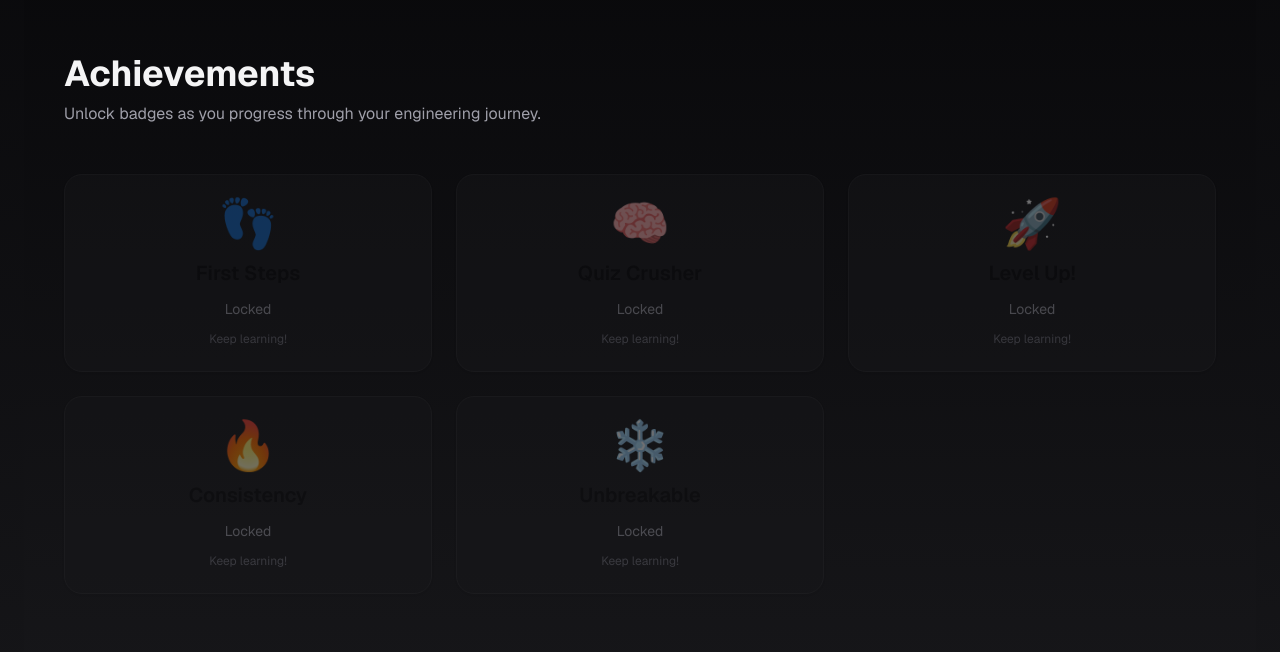
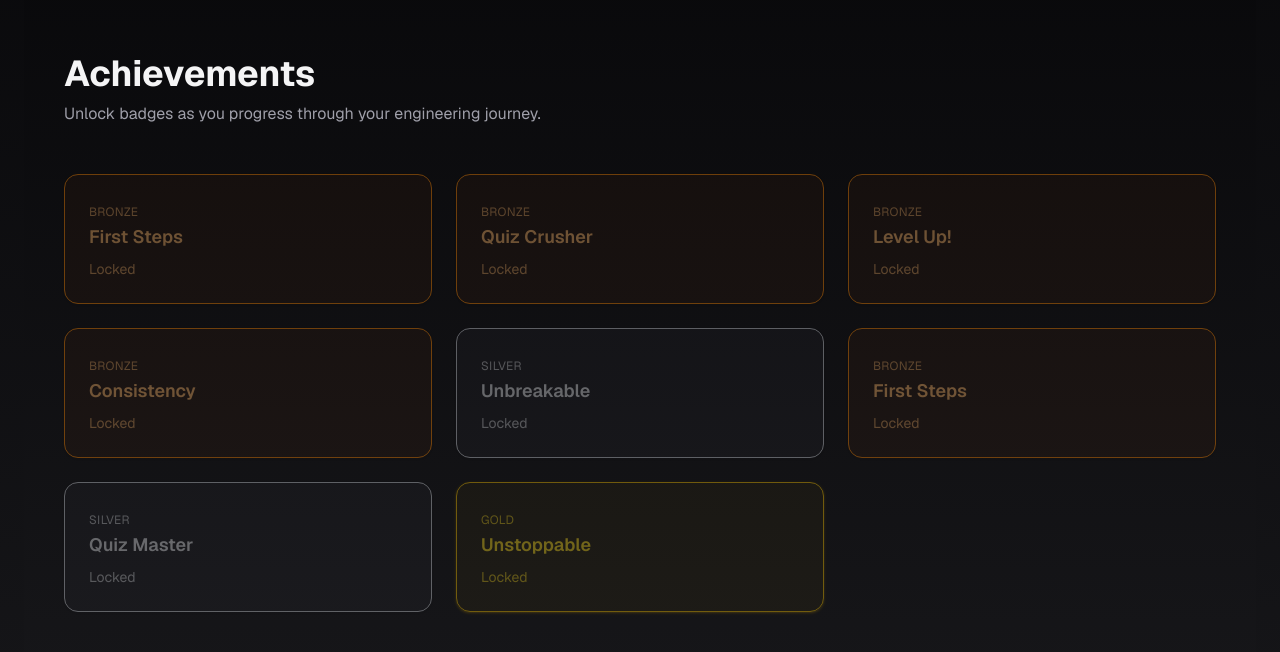
Before and after one commit to CodeverseOnGit/SoftwareEngg_FE, a Next.js app in the folder gamified_sw/: page /achievements in a window 1280 px wide. Shown: the part 106-758 px from the top of the page. Built offline with nearby package versions, Linux system fonts and the light colour scheme.

Commit message:
rarity tiers added

```diff
--- a/gamified_sw/app/achievements/page.tsx
+++ b/gamified_sw/app/achievements/page.tsx
@@ -1,8 +1,8 @@
 "use client";
 
-import { Card, CardContent } from "@/components/ui/card";
 import { motion } from "framer-motion";
 import { achievements } from "@/app/data/achievements";
+import AchievementCard from "@/components/AchievementCard";
 
 export default function AchievementGalleryPage() {
   const unlockedIds = JSON.parse(
@@ -34,24 +34,10 @@ export default function AchievementGalleryPage() {
                 animate={{ opacity: 1, y: 0 }}
                 transition={{ delay: i * 0.05 }}
               >
-                <Card
-                  className={`rounded-2xl border-zinc-800 bg-zinc-900 p-6 text-center space-y-4 transition-all ${
-                    unlocked
-                      ? "shadow-lg shadow-emerald-500/20"
-                      : "opacity-40"
-                  }`}
-                >
-                  <CardContent className="space-y-3">
-                    <div className="text-5xl">{a.icon}</div>
-                    <h3 className="text-xl font-semibold">{a.title}</h3>
-                    <p className="text-sm text-zinc-400">
-                      {unlocked ? a.description : "Locked"}
-                    </p>
-                    {!unlocked && (
-                      <p className="text-xs text-zinc-500">Keep learning!</p>
-                    )}
-                  </CardContent>
-                </Card>
+                <AchievementCard
+                achievement={a}
+                unlocked={unlocked}
+              />
               </motion.div>
             );
           })}
--- a/gamified_sw/app/context/XPContext.tsx
+++ b/gamified_sw/app/context/XPContext.tsx
@@ -9,6 +9,7 @@ import {
   ReactNode,
 } from "react";
 import { achievements } from "../data/achievements";
+import { RARITY_XP } from "../data/achievementRarity";
 
 // ---------------- XP LOGIC ----------------
 export function xpForLevel(level: number) {
@@ -161,6 +162,24 @@ export function XPProvider({ children }: { children: ReactNode }) {
       }
     });
   }, [totalXP, lessonsCompleted, quizzesCompleted]);
+
+  useEffect(() => {
+  const state = {
+    totalXP,
+    lessonsCompleted,
+    quizzesCompleted,
+    level: getLevelFromXP(totalXP),
+  };
+
+  achievements.forEach((a) => {
+    if (!unlocked.includes(a.id) && a.condition(state)) {
+      setUnlocked((u) => [...u, a.id]);
+      setActiveAchievement(a);
+      addXP(RARITY_XP[a.rarity]); // ⭐ reward by rarity
+    }
+  });
+}, [totalXP, lessonsCompleted, quizzesCompleted]);
+
 
   useEffect(() => {
   const saved = localStorage.getItem("streak");
--- /dev/null
+++ b/gamified_sw/app/data/achievementRarity.ts
@@ -0,0 +1,5 @@
+export const RARITY_XP = {
+  bronze: 50,
+  silver: 150,
+  gold: 300,
+} as const;
--- a/gamified_sw/app/data/achievements.ts
+++ b/gamified_sw/app/data/achievements.ts
@@ -1,22 +1,22 @@
 export type XPContextActions = {
   setStreakFreeze: React.Dispatch<React.SetStateAction<number>>;
 };
-
+export type AchievementRarity = "bronze" | "silver" | "gold";
 export type Achievement = {
   id: string;
   title: string;
   description: string;
   icon: string;
+  rarity: AchievementRarity;
   condition: (state: AchievementState) => boolean;
   reward?: (ctx: XPContextActions) => void;
 };
 
 export type AchievementState = {
   totalXP: number;
-  level: number;
   lessonsCompleted: number;
   quizzesCompleted: number;
-
+  level: number;
   currentStreak: number;
   longestStreak: number;
 };
@@ -27,6 +27,7 @@ export const achievements: Achievement[] = [
     title: "First Steps",
     description: "Earn your first XP",
     icon: "👣",
+    rarity: "bronze",
     condition: (s) => s.totalXP > 0,
   },
   {
@@ -34,6 +35,7 @@ export const achievements: Achievement[] = [
     title: "Quiz Crusher",
     description: "Complete your first quiz",
     icon: "🧠",
+      rarity: "bronze",
     condition: (s) => s.quizzesCompleted >= 1,
   },
   {
@@ -41,6 +43,7 @@ export const achievements: Achievement[] = [
     title: "Level Up!",
     description: "Reach Level 2",
     icon: "🚀",
+    rarity: "bronze",
     condition: (s) => s.level >= 2,
   },
   {
@@ -48,6 +51,7 @@ export const achievements: Achievement[] = [
     title: "Consistency",
     description: "Maintain a 7-day learning streak",
     icon: "🔥",
+    rarity: "bronze",
     condition: (s) => s.currentStreak >= 7,
   },
   {
@@ -56,6 +60,31 @@ export const achievements: Achievement[] = [
     description: "Reach a 10-day streak",
     condition: (s) => s.longestStreak >= 10,
     icon: "❄️",
+    rarity: "silver",
     reward: (ctx) => ctx.setStreakFreeze((f) => f + 1),
-  }
+  },
+  {
+    id: "first_lesson",
+    title: "First Steps",
+    description: "Complete your first lesson",
+    rarity: "bronze",
+    icon: "📘",
+    condition: (s) => s.lessonsCompleted >= 1,
+  },
+  {
+    id: "quiz_master",
+    title: "Quiz Master",
+    description: "Complete 10 quizzes",
+    rarity: "silver",
+    icon: "🧠",
+    condition: (s) => s.quizzesCompleted >= 10,
+  },
+  {
+    id: "unstoppable",
+    title: "Unstoppable",
+    description: "Reach Level 10",
+    rarity: "gold",
+    icon: "🏆",
+    condition: (s) => s.level >= 10,
+  },
 ];
--- /dev/null
+++ b/gamified_sw/components/AchievementCard.tsx
@@ -0,0 +1,35 @@
+"use client";
+
+import { Card, CardContent } from "@/components/ui/card";
+import { rarityStyles } from "./rarityStyles";
+import type { Achievement } from "@/app/data/achievements";
+
+export default function AchievementCard({
+  achievement,
+  unlocked,
+}: {
+  achievement: Achievement;
+   unlocked: boolean;
+}) {
+  return (
+    <Card
+        className={`
+            ${rarityStyles[achievement.rarity]}
+            ${unlocked ? "shadow-lg" : "opacity-40"}
+        `}
+        >
+      <CardContent className="space-y-2">
+        <span className="text-xs uppercase tracking-wide opacity-80">
+        {achievement.rarity}
+        </span>
+        <h3 className="font-semibold text-lg">
+          {achievement.title}
+        </h3>
+
+        <p className="text-sm opacity-80">
+            {unlocked ? achievement.description : "Locked"}
+            </p>
+      </CardContent>
+    </Card>
+  );
+}
--- /dev/null
+++ b/gamified_sw/components/rarityStyles.ts
@@ -0,0 +1,5 @@
+export const rarityStyles = {
+  bronze: "border-orange-400 bg-orange-500/10 text-orange-300",
+  silver: "border-gray-300 bg-gray-400/10 text-gray-200",
+  gold: "border-yellow-400 bg-yellow-500/10 text-yellow-300 shadow-yellow-500/40",
+} as const;
```
